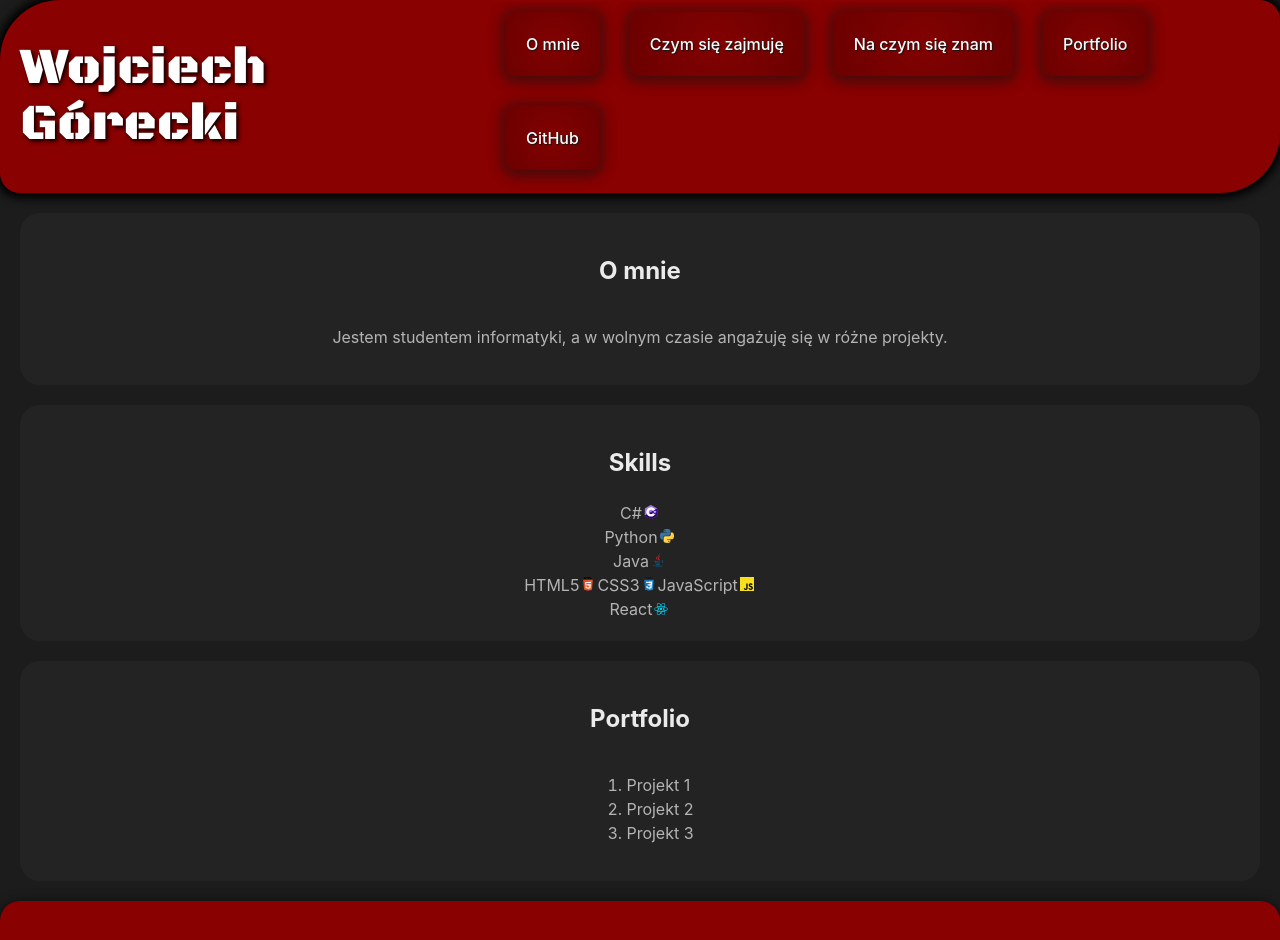
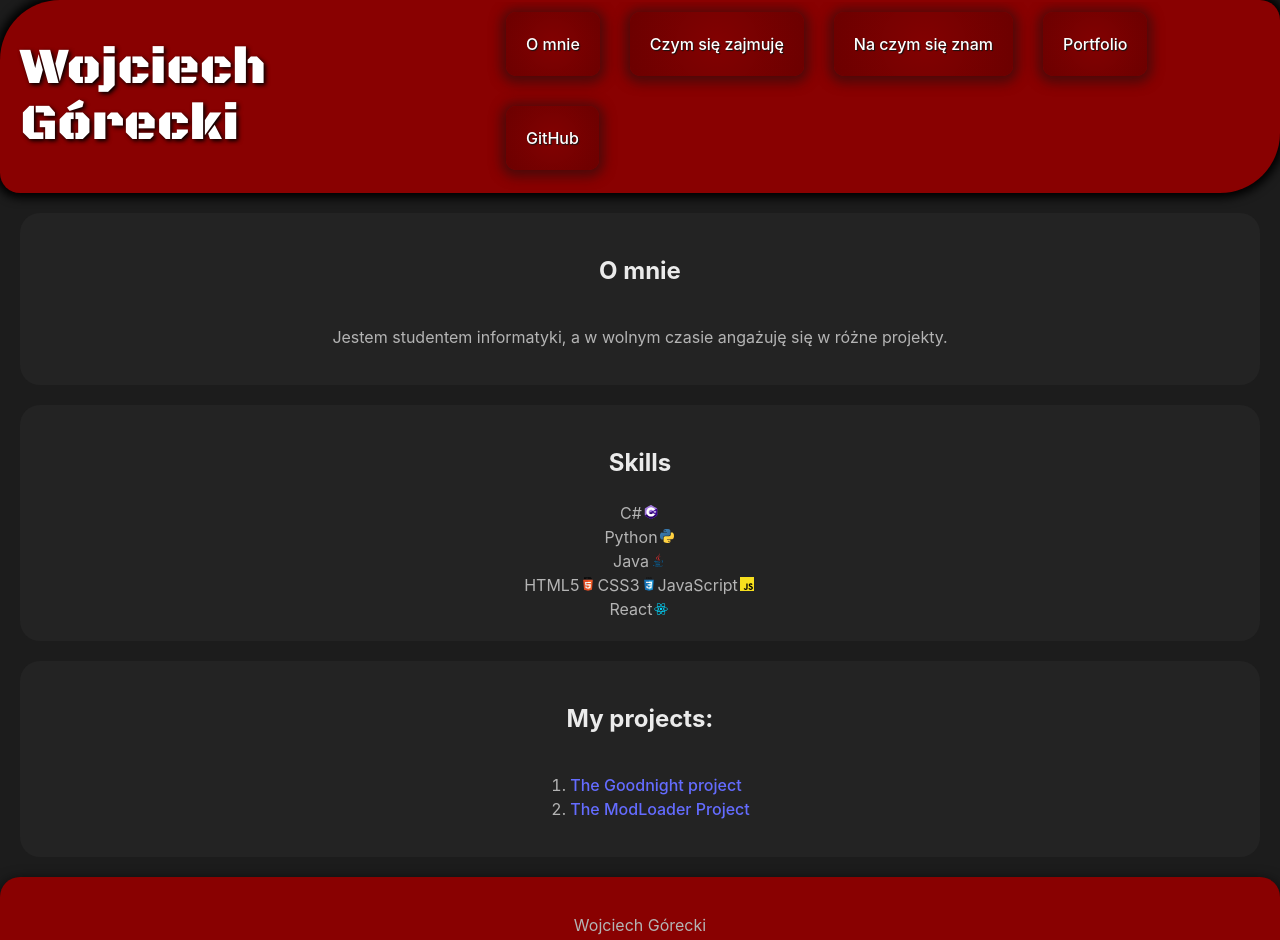
Before and after one commit to WojteGK/Portfolio, a React (Vite) app: page / in a window 1280 px wide. Shown: the top 940 px of the page. Built offline with nearby package versions, Linux system fonts and the light colour scheme.

Commit message:
Update project and skills sections

```diff
--- a/src/components/ProjectSection/ProjectSection.jsx
+++ b/src/components/ProjectSection/ProjectSection.jsx
@@ -3,11 +3,10 @@ import React from 'react'
 function ProjectSection() {
   return (
     <div id="projects">
-      <h2>Portfolio</h2>
+      <h2>My projects:</h2>
       <ol>
-         <li>Projekt 1</li>
-         <li>Projekt 2</li>
-         <li>Projekt 3</li>
+         <li><a href="https://github.com/WojteGK/GoodNight-Project">The Goodnight project</a></li>
+         <li><a href='https://github.com/WojteGK/Mod-Loader'>The ModLoader Project</a></li>
       </ol>
     </div>
   )
--- a/src/components/SkillsSection/SkillsSection.jsx
+++ b/src/components/SkillsSection/SkillsSection.jsx
@@ -6,13 +6,13 @@ function SkillsSection() {
    <div id="skills">
         <h2>Skills</h2>
         <ul>
-          <li>C#<img height={14} width={18} src="public/icons/c-sharp.svg" alt="[c-sharp icon]" /></li>
-          <li>Python<img height={14} width={18} src="public/icons/python.svg" alt="[python icon]" /></li>
-          <li>Java<img height={14} width={18} src="public/icons/java.svg" alt="[java icon]"/></li>
-          <li>HTML5<img height={14} width={18} src="public/icons/html5.svg" alt="[html5 icon]" />
-            CSS3<img height={14} width={18} src="public/icons/css3.svg" alt="[css3 icon]" />
-            JavaScript<img height={14} width={18} src="public/icons/javascript.svg" alt="[javascript icon]" /></li>
-          <li>React<img height={12} width={18} src="public/icons/react.svg" alt="[react icon]" /></li>
+          <li>C#<img height={14} width={18} src="icons/c-sharp.svg" alt="[c-sharp icon]" /></li>
+          <li>Python<img height={14} width={18} src="icons/python.svg" alt="[python icon]" /></li>
+          <li>Java<img height={14} width={18} src="icons/java.svg" alt="[java icon]"/></li>
+          <li>HTML5<img height={14} width={18} src="icons/html5.svg" alt="[html5 icon]" />
+            CSS3<img height={14} width={18} src="icons/css3.svg" alt="[css3 icon]" />
+            JavaScript<img height={14} width={18} src="icons/javascript.svg" alt="[javascript icon]" /></li>
+          <li>React<img height={12} width={18} src="icons/react.svg" alt="[react icon]" /></li>
         </ul>
    </div>
   )
```
